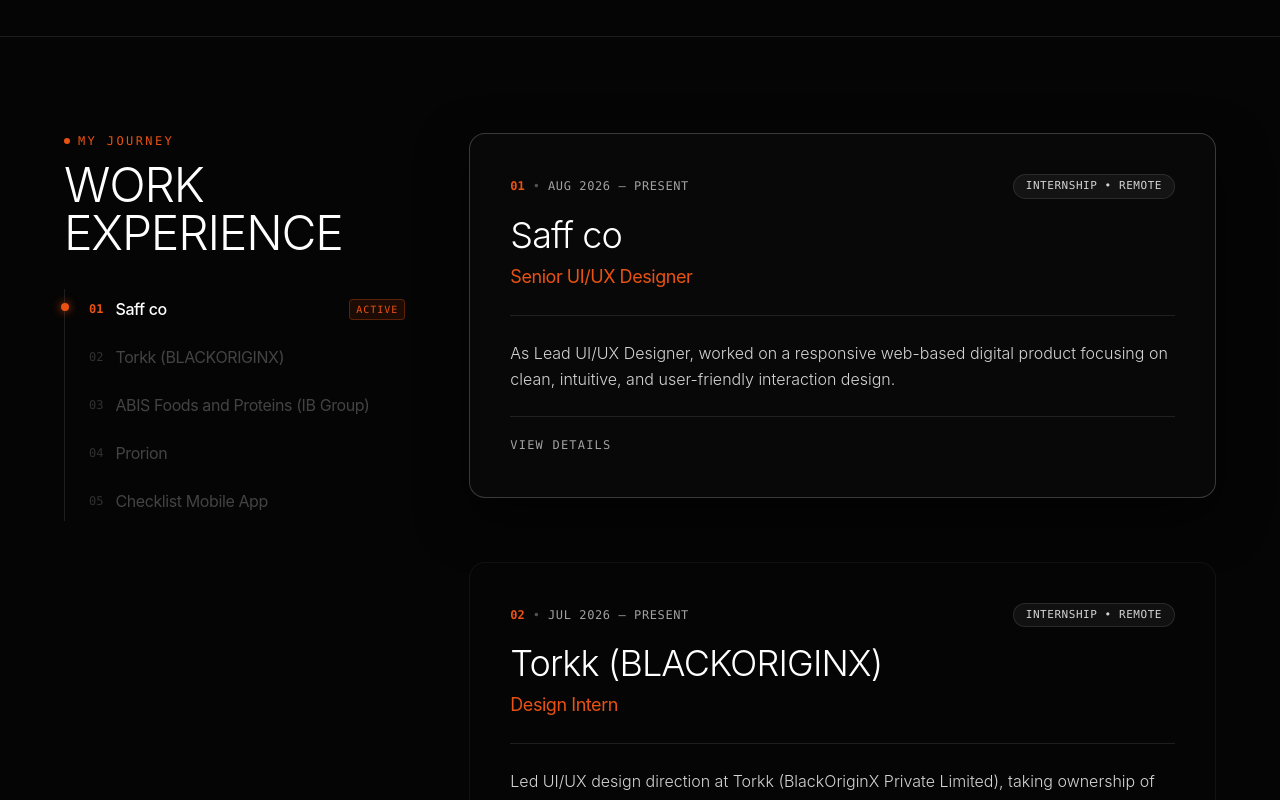
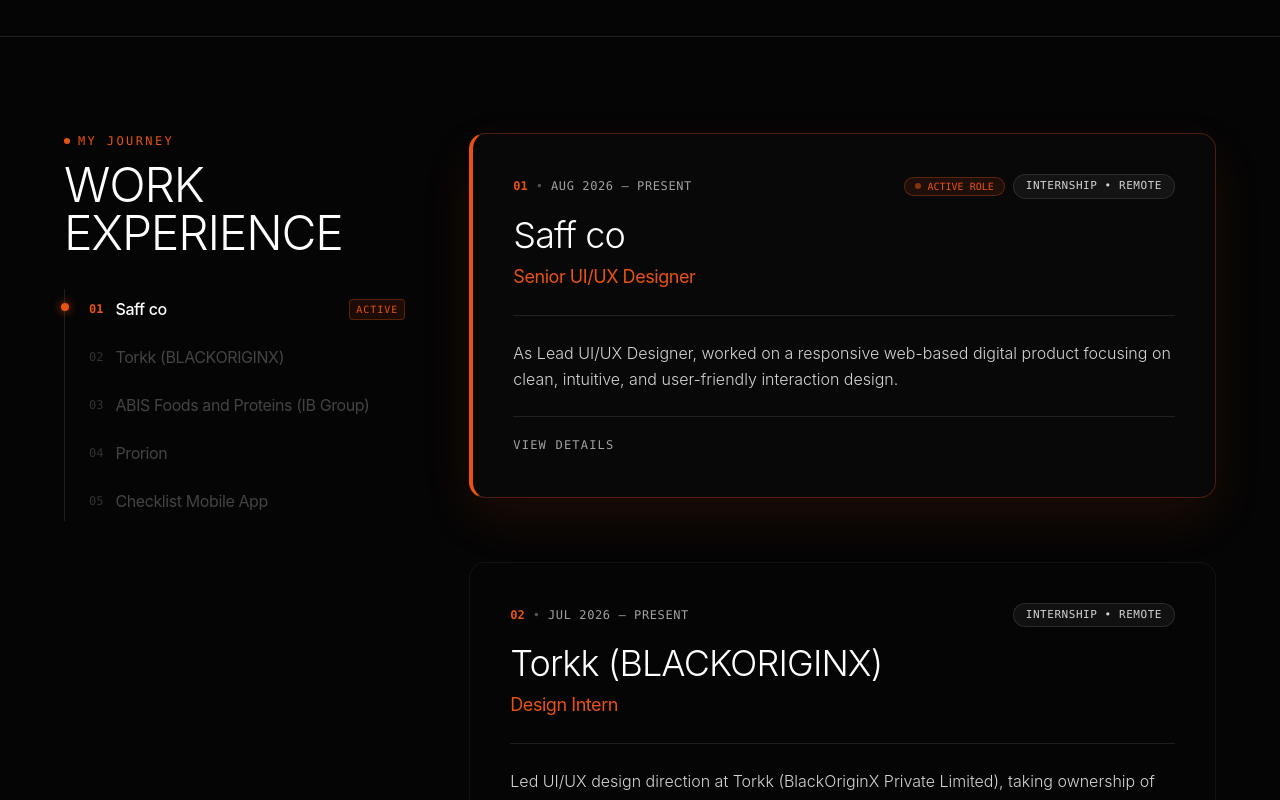
Before and after one commit to araspureh-glitch/humanshu-portfolio, a React (Vite) app: page /about in a window 1280 px wide. Shown: the part 2020-2820 px from the top of the page. Built offline with nearby package versions, Linux system fonts and the light colour scheme.

Commit message:
feat: add work showcase cover images, active role status badges, and synchronized interactive step selection

```diff
--- a/src/components/ui/timeline-02.jsx
+++ b/src/components/ui/timeline-02.jsx
@@ -10,6 +10,7 @@
     company: "Saff co",
     type: "Internship • Remote",
     role: "Senior UI/UX Designer",
+    image: "/flexstep-cover.png",
     summary:
       "As Lead UI/UX Designer, worked on a responsive web-based digital product focusing on clean, intuitive, and user-friendly interaction design.",
     highlights: [
@@ -28,6 +29,7 @@
     company: "Torkk (BLACKORIGINX)",
     type: "Internship • Remote",
     role: "Design Intern",
+    image: "/beheal-cover.jpg",
     summary:
       "Led UI/UX design direction at Torkk (BlackOriginX Private Limited), taking ownership of design process across digital product initiatives.",
     highlights: [
@@ -46,6 +48,7 @@
     company: "ABIS Foods and Proteins (IB Group)",
     type: "Internship • Remote",
     role: "Design Intern",
+    image: "/ecogrid-cover.png",
     summary:
       "6-month UI/UX Design Internship designing 5 end-to-end e-commerce websites including flagship platforms Seed to Soul and Lynk Sweets.",
     highlights: [
@@ -64,6 +67,7 @@
     company: "Prorion",
     type: "Freelance • Remote",
     role: "UI/UX & Brand Designer",
+    image: "/safetypulse-cover.png",
     summary:
       "Collaborated directly with the founder to translate Prorion’s product vision into a clear visual and digital experience.",
     highlights: [
@@ -82,6 +86,7 @@
     company: "Checklist Mobile App",
     type: "Freelance • Remote",
     role: "UI/UX Designer",
+    image: "/mindspace-cover.png",
     summary:
       "Designed a checklist-based mobile experience focused on intuitive onboarding, smooth task management, and minimal UI interface.",
     highlights: [
@@ -130,6 +135,11 @@
   };
 
   const scrollToStep = (index) => {
+    setActiveStep(index);
+    setExpandedItems((prev) => ({
+      ...prev,
+      [index]: true
+    }));
     if (itemRefs.current[index]) {
       const targetPos = itemRefs.current[index].offsetTop - 120;
       window.scrollTo({
@@ -209,7 +219,7 @@
           </div>
         </div>
 
-        {/* RIGHT COLUMN: Premium Editorial Cards */}
+        {/* RIGHT COLUMN: Interactive Work Showcase Cards */}
         <div className="lg:col-span-8 space-y-12 sm:space-y-16">
           {data.map((item, index) => {
             const isActive = activeStep === index;
@@ -226,9 +236,9 @@
                   whileInView={{ opacity: 1, y: 0 }}
                   viewport={{ once: true, margin: "-40px" }}
                   transition={{ duration: 0.45, ease: [0.16, 1, 0.3, 1] }}
-                  className={`p-6 sm:p-10 rounded-2xl border transition-all duration-500 space-y-6 ${
+                  className={`p-6 sm:p-10 rounded-2xl border transition-all duration-500 space-y-6 group ${
                     isActive
-                      ? "bg-[#09090b]/90 border-white/20 shadow-[0_20px_50px_rgba(0,0,0,0.6)]"
+                      ? "bg-[#09090b]/90 border-[#EA5211]/30 shadow-[0_20px_50px_rgba(234,82,17,0.1)] border-l-4 border-l-[#EA5211]"
                       : "bg-[#070709]/50 border-white/5 opacity-70 hover:opacity-90"
                   }`}
                 >
@@ -240,9 +250,18 @@
                         <span className="text-neutral-600">•</span>
                         <span className="text-neutral-400 tracking-wider uppercase">{item.date}</span>
                       </div>
-                      <span className="px-3 py-1 rounded-full bg-white/5 border border-white/10 text-neutral-300 text-[11px] tracking-wider uppercase">
-                        {item.type}
-                      </span>
+
+                      <div className="flex items-center gap-2">
+                        {isActive && (
+                          <span className="inline-flex items-center gap-1.5 px-2.5 py-0.5 rounded-full bg-[#EA5211]/10 border border-[#EA5211]/30 text-[10px] font-mono text-[#EA5211]">
+                            <span className="w-1.5 h-1.5 rounded-full bg-[#EA5211] animate-pulse" />
+                            ACTIVE ROLE
+                          </span>
+                        )}
+                        <span className="px-3 py-1 rounded-full bg-white/5 border border-white/10 text-neutral-300 text-[11px] tracking-wider uppercase">
+                          {item.type}
+                        </span>
+                      </div>
                     </div>
 
                     <h3 className="text-2xl sm:text-4xl font-light tracking-tight text-white font-sans pt-2">
@@ -252,6 +271,18 @@
                       {item.role || item.title}
                     </p>
                   </div>
+
+                  {/* Work Cover Image Preview */}
+                  {item.image && (
+                    <div className="relative overflow-hidden rounded-xl border border-white/10 bg-[#121214] max-h-56 sm:max-h-72">
+                      <img
+                        src={item.image}
+                        alt={item.company}
+                        className="w-full h-full object-cover object-top transition-transform duration-700 ease-out group-hover:scale-[1.03]"
+                      />
+                      <div className="absolute inset-0 bg-gradient-to-t from-[#09090b] via-transparent to-transparent opacity-60" />
+                    </div>
+                  )}
 
                   {/* Description */}
                   <p className="text-sm sm:text-base text-neutral-300 font-light leading-relaxed">
@@ -299,7 +330,7 @@
                     )}
                   </AnimatePresence>
 
-                  {/* Action Bar: View More + Relevant Experience CTAs */}
+                  {/* Action Bar: View Details + Relevant Experience CTAs */}
                   <div className="pt-4 border-t border-white/10 flex flex-wrap items-center justify-between gap-3">
                     {/* View Details Toggle Link */}
                     {item.highlights && item.highlights.length > 0 && (
```
